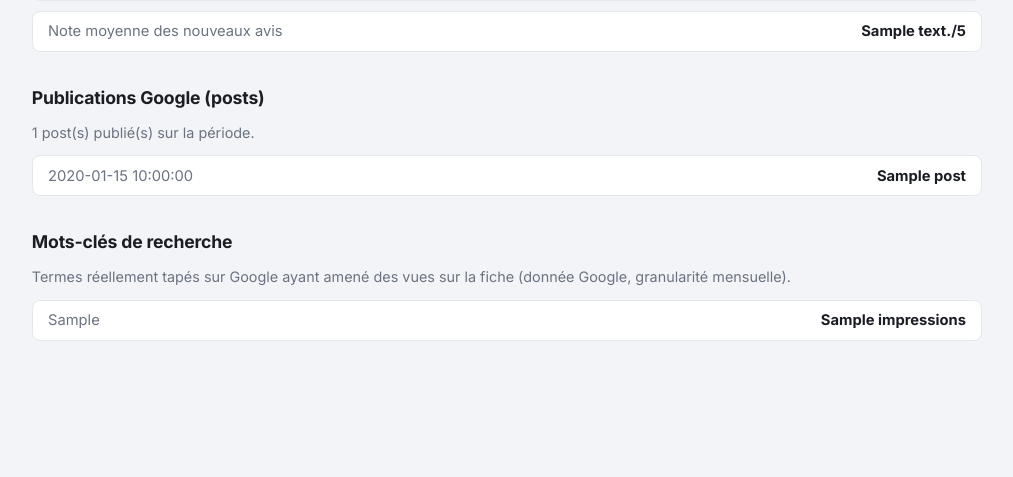
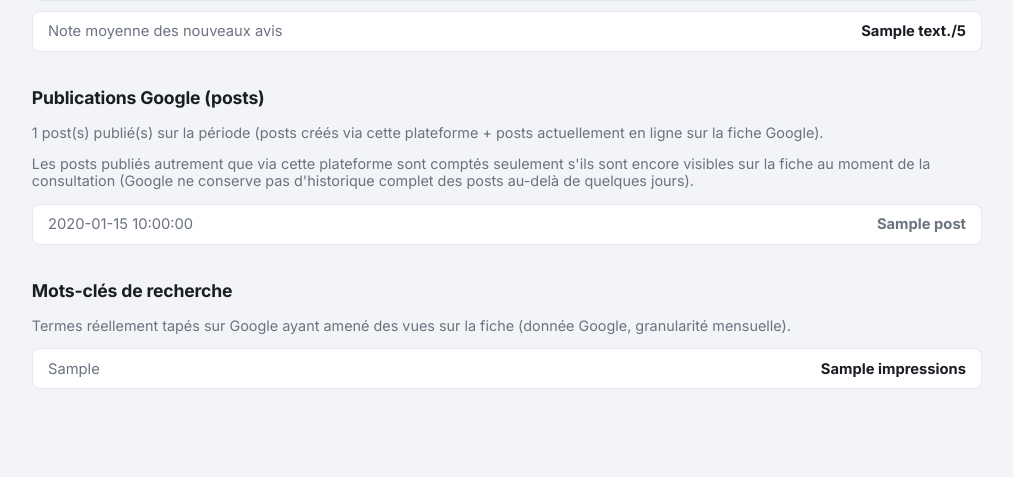
Before and after one commit to jonathanhauet/fiche-locale, a Python web app: template app/templates/client_stats.html in a window 1280 px wide. Shown: the part 843-1320 px from the top of the page, without its empty margins (243-1256 px from the left). Before the commit the page ends 1184 px from the top, so only its background shows below. Run offline with Jinja, Linux system fonts and the light colour scheme; the template is opened without the code that fills it: most values are stand-ins (such as "Sample title", 1, 10 or a date in 2020).

Commit message:
Comptabilise dans les stats les posts publies hors plateforme
La page Statistiques ne comptait que les posts publies via cette
plateforme. Elle complete desormais ce compte avec les posts reellement
en ligne sur la fiche Google (lister_posts), dedupliques par id Google,
avec une etiquette "Hors plateforme" et une note sur la limite connue de
l'API Google (pas d'historique complet au-dela de quelques jours).

Co-Authored-By: Claude Sonnet 5 <noreply@anthropic.com>

```diff
--- a/app/google_business.py
+++ b/app/google_business.py
@@ -154,6 +154,8 @@ def lister_posts(identifiants, account_id: str, location_id: str):
                 "texte": item.get("summary", ""),
                 "etat": item.get("state", ""),
                 "date_creation": date_affichee,
+                "date_creation_brute": cree_le,
+                "id_post_google": item.get("name", ""),
                 "url_image": media[0].get("googleUrl") if media else "",
                 "url_recherche": item.get("searchUrl", ""),
             })
--- a/app/rapport_pdf.py
+++ b/app/rapport_pdf.py
@@ -156,7 +156,8 @@ def generer_rapport_pdf(
                 pdf.cell(0, 5, post["date"], new_x="LMARGIN", new_y="NEXT")
                 pdf.set_font("Helvetica", "", 10)
                 pdf.set_text_color(*COULEUR_TEXTE)
-                pdf.multi_cell(0, 6, _nettoyer(post["titre"]))
+                titre = post["titre"] + (" (hors plateforme)" if post.get("source") == "google" else "")
+                pdf.multi_cell(0, 6, _nettoyer(titre))
                 pdf.ln(1)
 
     # --- Mots-cles de recherche ---
--- a/app/templates/client_stats.html
+++ b/app/templates/client_stats.html
@@ -83,11 +83,25 @@
 </ul>
 
 <h2>Publications Google (posts)</h2>
-<p class="texte-discret">{{ posts_publies|length }} post(s) publié(s) sur la période.</p>
+<p class="texte-discret">
+  {{ posts_publies|length }} post(s) publié(s) sur la période
+  (posts créés via cette plateforme + posts actuellement en ligne sur la fiche Google).
+</p>
+<p class="texte-discret">
+  Les posts publiés autrement que via cette plateforme sont comptés seulement s'ils sont
+  encore visibles sur la fiche au moment de la consultation (Google ne conserve pas
+  d'historique complet des posts au-delà de quelques jours).
+</p>
 {% if posts_publies %}
 <ul class="liste-stats">
   {% for post in posts_publies %}
-  <li><span>{{ post.date }}</span><strong>{{ post.titre }}</strong></li>
+  <li>
+    <span>{{ post.date }}</span>
+    <span class="valeur-avec-evolution">
+      <strong>{{ post.titre }}</strong>
+      {% if post.source == "google" %}<span class="etiquette-statut">Hors plateforme</span>{% endif %}
+    </span>
+  </li>
   {% endfor %}
 </ul>
 {% endif %}
```
Also changed, not shown: app/main.py (+40 -2 lines).
